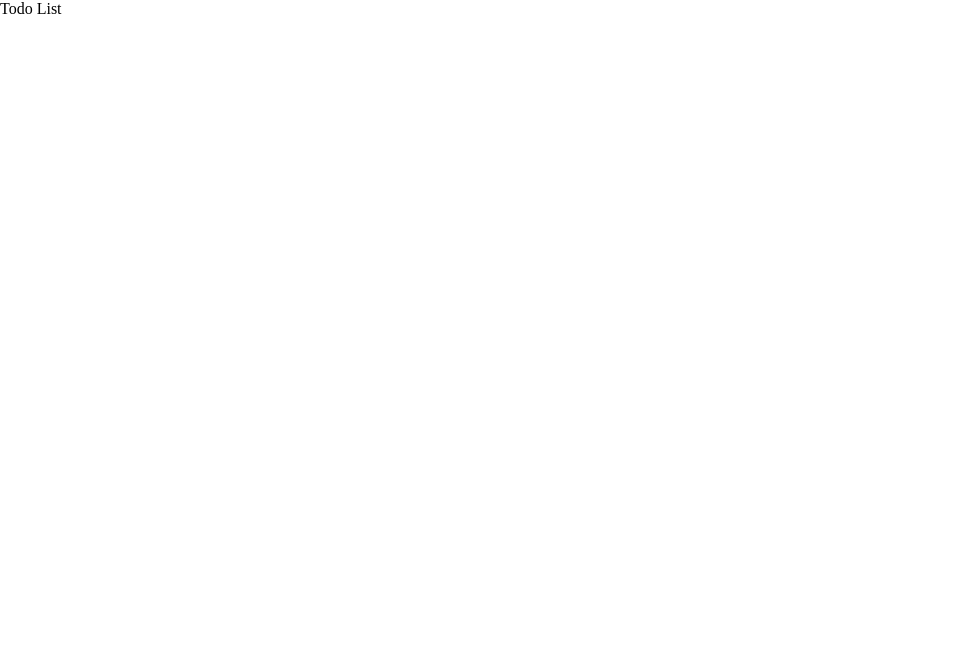
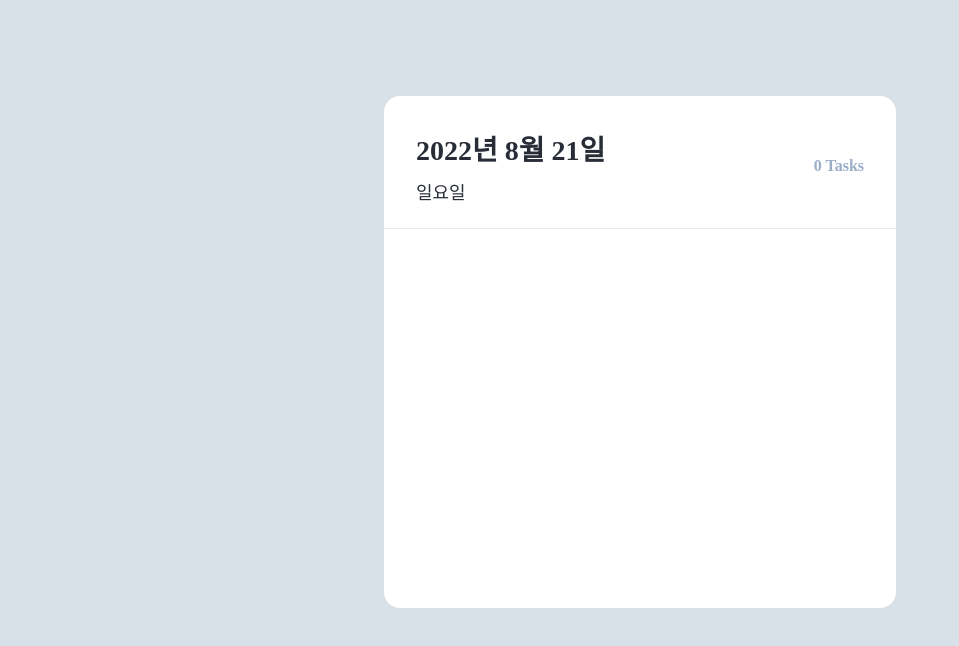
Before and after one commit to ohyoonah/Todo-List, a React (Create React App) app: page / in a window 1280 px wide. Shown: the top 646 px of the page, without its empty margins (0-959 px from the left). Built offline with nearby package versions, Linux system fonts and the light colour scheme.

Commit message:
global 스타일 컴포넌트에 색상 정리 및 헤더 컴포넌트

```diff
--- a/src/App.js
+++ b/src/App.js
@@ -1,11 +1,29 @@
 import React from 'react';
+import TodoTemplate from './components/TodoTemplate';
+import TodoHead from './components/TodoHead';
+import { createGlobalStyle } from 'styled-components';
 
 function App() {
   return (
     <div className="App">
-      Todo List
+      <GlobalStyle />
+      <TodoTemplate>
+        <TodoHead />
+      </TodoTemplate>
     </div>
   );
 }
 
+const GlobalStyle = createGlobalStyle`
+  :root {
+    --black: #282c37;
+    --blue-gray: #9baec8;
+    --light-gray: #d9e1e8;
+    --blue: #2b90d9;
+  }
+  body {
+    background: var(--light-gray);
+  }
+`
+
 export default App;
--- a/src/components/TodoHead.js
+++ b/src/components/TodoHead.js
@@ -0,0 +1,51 @@
+import React from 'react';
+import styled from 'styled-components';
+
+const TodoHead = () => {
+  const today = new Date();
+
+  const dateString = today.toLocaleDateString('ko-KR', {
+    year: 'numeric',
+    month: 'long',
+    day: 'numeric'
+  });
+
+  const dayName = today.toLocaleDateString('ko-KR', { weekday: 'long' });
+
+  return (
+    <TodoHeadBox>
+      <div>
+        <h1>{dateString}</h1>
+        <div className='day'>{dayName}</div>
+      </div>
+      <TasksLeft>0 Tasks</TasksLeft>
+    </TodoHeadBox>
+  )
+}
+
+const TodoHeadBox = styled.div`
+  h1 {
+    margin: 0;
+    font-size: 28px;
+    color: var(--black);
+  }
+  .day {
+    margin-top: 10px;
+    color: var(--black);
+    font-size: 18px;
+  }
+  padding: 32px 32px 24px 32px;
+  border-bottom: 1px solid #e9ecef;
+  display: flex;
+  align-items: center;
+  justify-content: space-between;
+  flex: 1;
+`;
+
+const TasksLeft = styled.div`
+  color: var(--blue-gray);
+  font-size: 16px;
+  font-weight: bold;
+`;
+
+export default TodoHead;
--- a/src/components/TodoTemplate.js
+++ b/src/components/TodoTemplate.js
@@ -0,0 +1,20 @@
+import React from 'react';
+import styled from 'styled-components';
+
+const TodoTemplateBox = styled.div`
+  width: 512px;
+  height: 512px;
+  margin: 0 auto;
+  margin-top: 6rem;
+  border-radius: 16px;
+  overflow: hidden;
+  background: white;
+`
+
+const TodoTemplate = ({children}) => {
+  return (
+    <TodoTemplateBox>{children}</TodoTemplateBox>
+  )
+}
+
+export default TodoTemplate;
```
Also changed, not shown: .txt.
